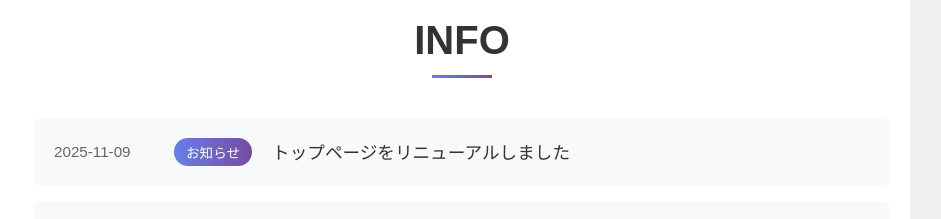
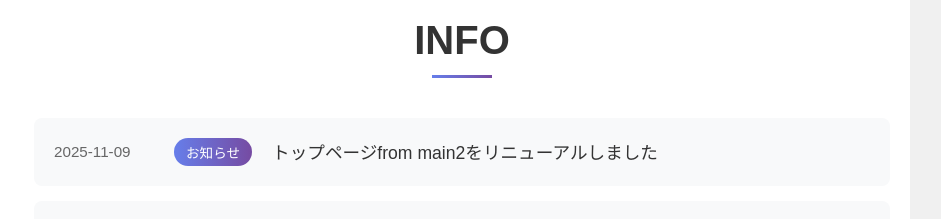
Before and after one commit to p-o-ke-nae/pokenae.Web, a Next.js app: page / in a window 1280 px wide. Shown: the part 1560-1779 px from the top of the page, without its empty margins (178-1119 px from the left). Built offline with nearby package versions, Linux system fonts and the light colour scheme.

Commit message:
デプロイテスト from main2

```diff
--- a/src/app/page.tsx
+++ b/src/app/page.tsx
@@ -63,7 +63,7 @@ export default function HomePage() {
       id: 1,
       date: '2025-11-09',
       category: 'お知らせ',
-      title: 'トップページをリニューアルしました',
+      title: 'トップページfrom main2をリニューアルしました',
       link: '#',
     },
     {
```
